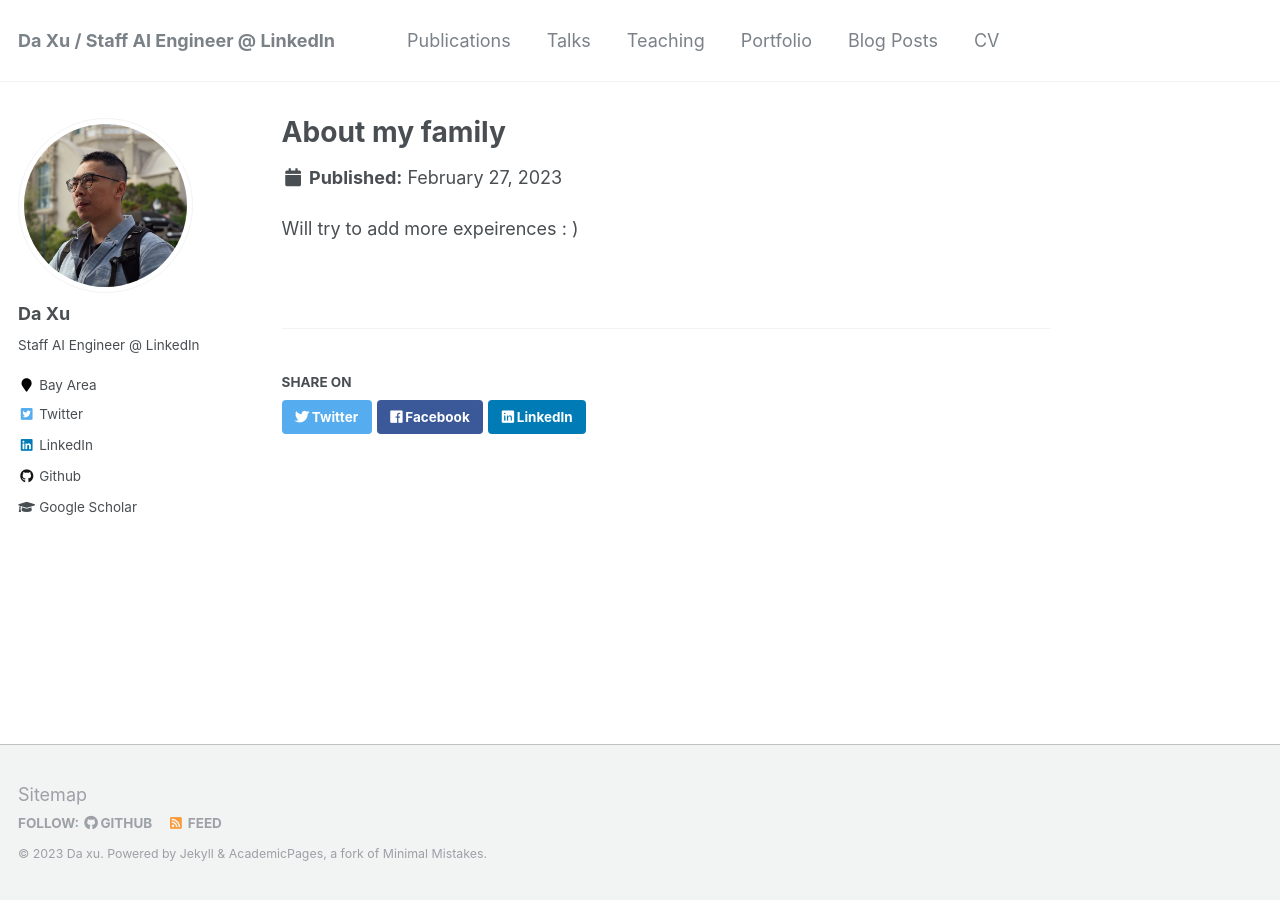
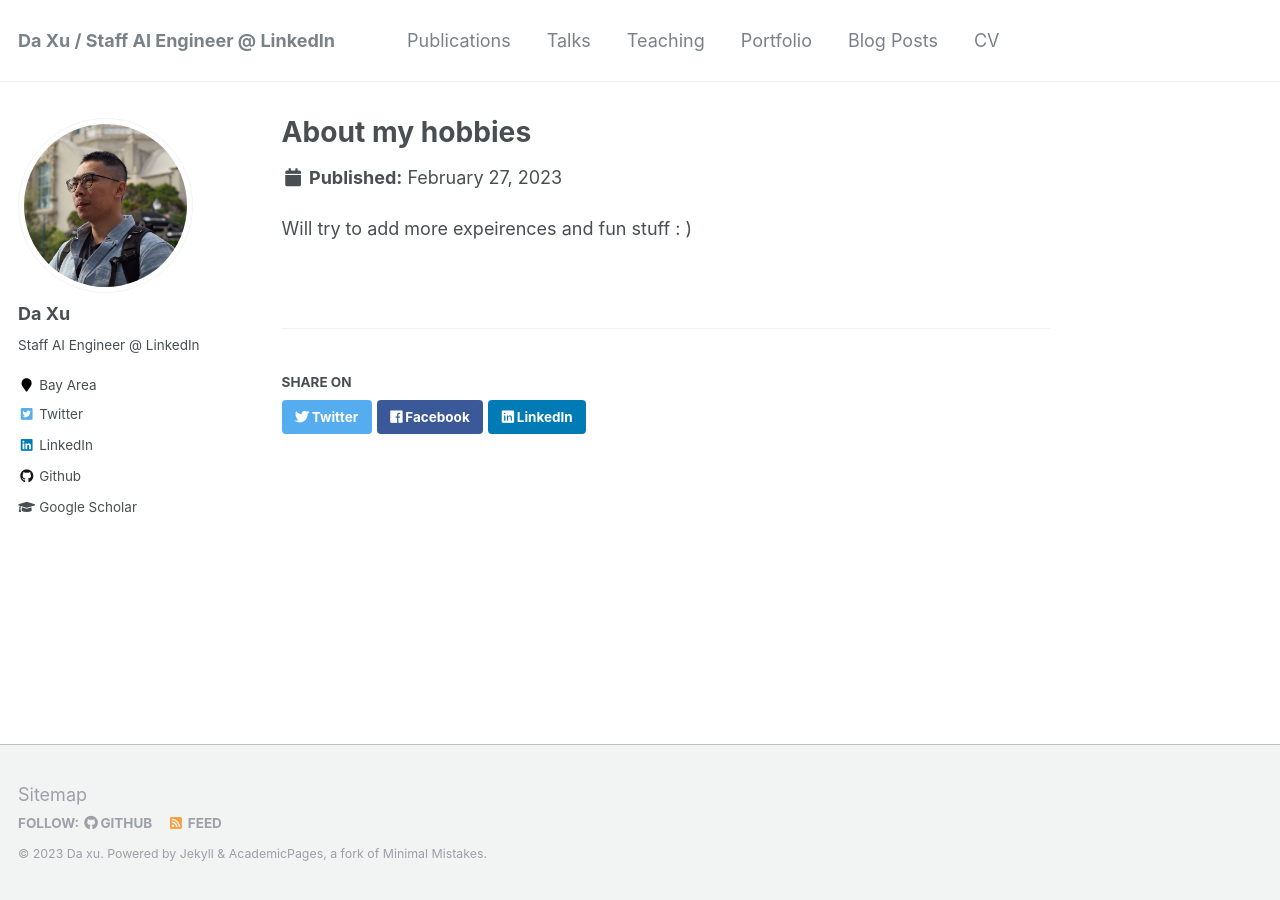
Before and after one commit to daxu5180/daxu5180.github.io, a Jekyll site: the page built from _portfolio/portfolio-1.md, in a window 1280 px wide. Built offline with Jekyll 4.4.1, drawn with Linux system fonts in a browser that asks for light colours.

Commit message:
update about

```diff
--- a/_portfolio/portfolio-1.md
+++ b/_portfolio/portfolio-1.md
@@ -1,7 +1,7 @@
 ---
-title: "About my family"
-excerpt: "Me and my wife hiking at the Glacier National Park. We have done many hiking, offroading, and other outdoor activities across the U.S. Among the many destinations, Utah, Montana, and Alaska are my favoriate destinations so far. My wife find Big Island most attractive, I can't argue with her because I also enjoy the snorkeling expeirence and the resorts. <br/><img src='/images/Da-Bo.jpeg'>"
+title: "About my hobbies"
+excerpt: "The photo below is me and my wife hiking at the Glacier National Park. We have done many hiking, offroading, and other outdoor activities across the U.S. Among the many destinations, Utah, Montana, and Alaska are my favoriate destinations so far. My wife find Big Island most attractive, I can't argue with her because I also enjoy the snorkeling expeirence and the resorts. <br/><img src='/images/Da-Bo.jpeg'>"
 collection: portfolio
 ---
 
-Will try to add more expeirences : )
+Will try to add more expeirences and fun stuff : )
```
Also changed, not shown: _pages/about.md (+2 -2 lines).
